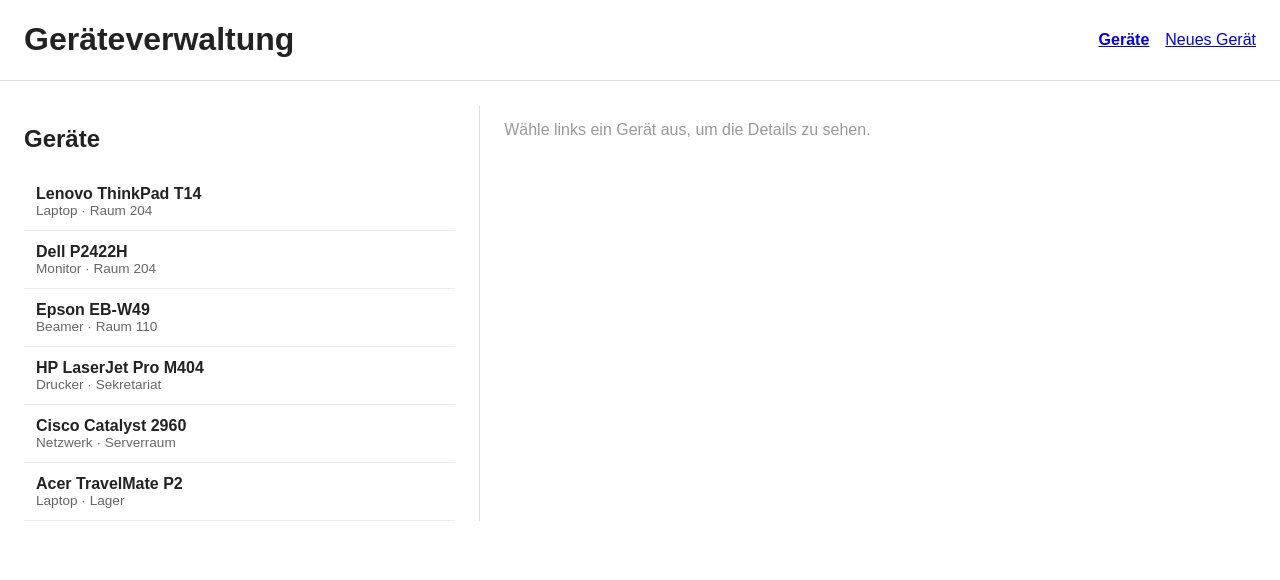
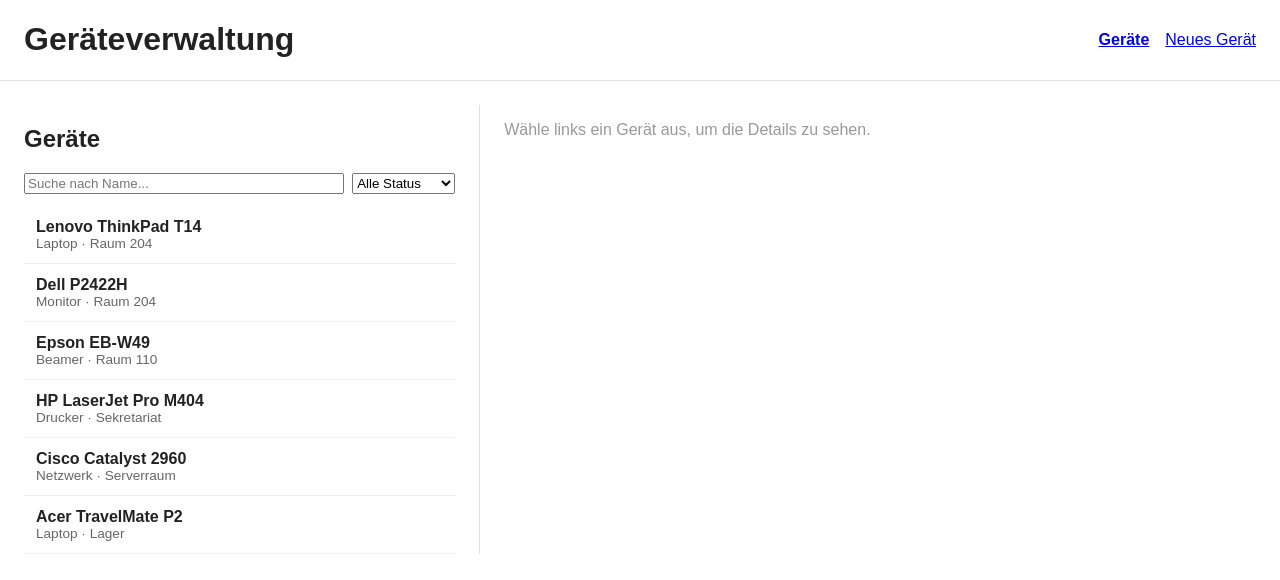
Before and after one commit to Henrythehai/Inventar_Emprechtinger_Haidacher, a Vue app: page / in a window 1280 px wide. Shown: the top 580 px of the page. Built offline with nearby package versions, Linux system fonts and the light colour scheme; data requests are answered from the project's data file.

Commit message:
W3B: add search and status filter

```diff
--- /dev/null
+++ b/src/constants.js
@@ -0,0 +1,3 @@
+// allowed values, used in filters and forms
+export const CATEGORIES = ['Laptop', 'Monitor', 'Beamer', 'Drucker', 'Netzwerk', 'Sonstiges']
+export const STATUSES = ['aktiv', 'defekt', 'ausgemustert']
--- a/src/views/DevicesView.vue
+++ b/src/views/DevicesView.vue
@@ -4,12 +4,24 @@
     <section class="master">
       <h2>Geräte</h2>
 
+      <!-- search and filter: v-model binds the inputs to refs -->
+      <div class="toolbar">
+        <input v-model="search" type="search" placeholder="Suche nach Name..." />
+        <select v-model="statusFilter">
+          <option value="">Alle Status</option>
+          <option v-for="status in STATUSES" :key="status" :value="status">
+            {{ status }}
+          </option>
+        </select>
+      </div>
+
       <!-- loading and error states for the API request -->
       <p v-if="isLoading" class="status">Daten werden geladen...</p>
       <p v-else-if="errorMessage" class="status error">{{ errorMessage }}</p>
+      <p v-else-if="filteredDevices.length === 0" class="status">Keine Geräte gefunden.</p>
       <DeviceList
         v-else
-        :devices="devices"
+        :devices="filteredDevices"
         :selected-id="selectedDevice?.id"
         @select="selectDevice"
       />
@@ -24,8 +36,9 @@
 </template>
 
 <script setup>
-import { ref, onMounted } from 'vue'
+import { ref, computed, onMounted } from 'vue'
 import { API_URL } from '@/api.js'
+import { STATUSES } from '@/constants.js'
 import DeviceList from '@/components/DeviceList.vue'
 import DeviceDetail from '@/components/DeviceDetail.vue'
 
@@ -34,6 +47,19 @@
 const selectedDevice = ref(null)
 const isLoading = ref(true)
 const errorMessage = ref('')
+const search = ref('')
+const statusFilter = ref('')
+
+// computed: recalculated automatically when devices, search or statusFilter change
+const filteredDevices = computed(() => {
+  const term = search.value.trim().toLowerCase()
+
+  return devices.value.filter((device) => {
+    const matchesSearch = device.name.toLowerCase().includes(term)
+    const matchesStatus = statusFilter.value === '' || device.status === statusFilter.value
+    return matchesSearch && matchesStatus
+  })
+})
 
 // GET all devices from the server
 const fetchDevices = async () => {
@@ -86,6 +112,16 @@
   border-left: 1px solid #e0e0e0;
 }
 
+.toolbar {
+  display: flex;
+  gap: 8px;
+  margin-bottom: 12px;
+}
+
+.toolbar input {
+  flex: 1;
+}
+
 .empty,
 .status {
   color: #999;
```
Also changed, not shown: 1 other file (tests, documents, lock files or other folders).
